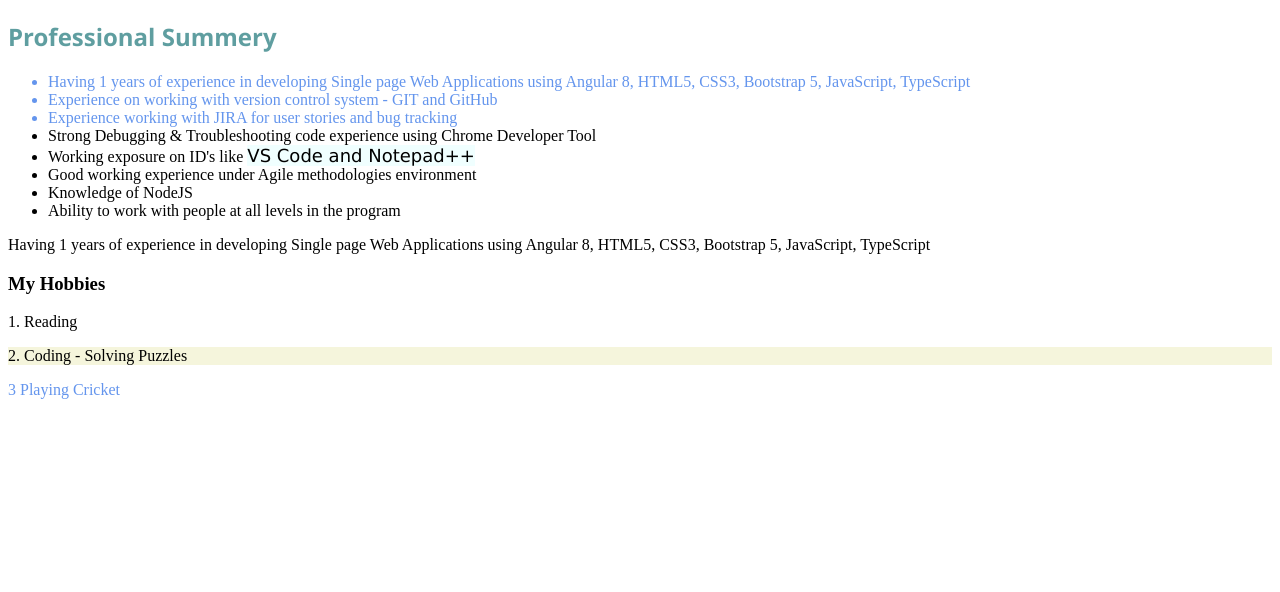
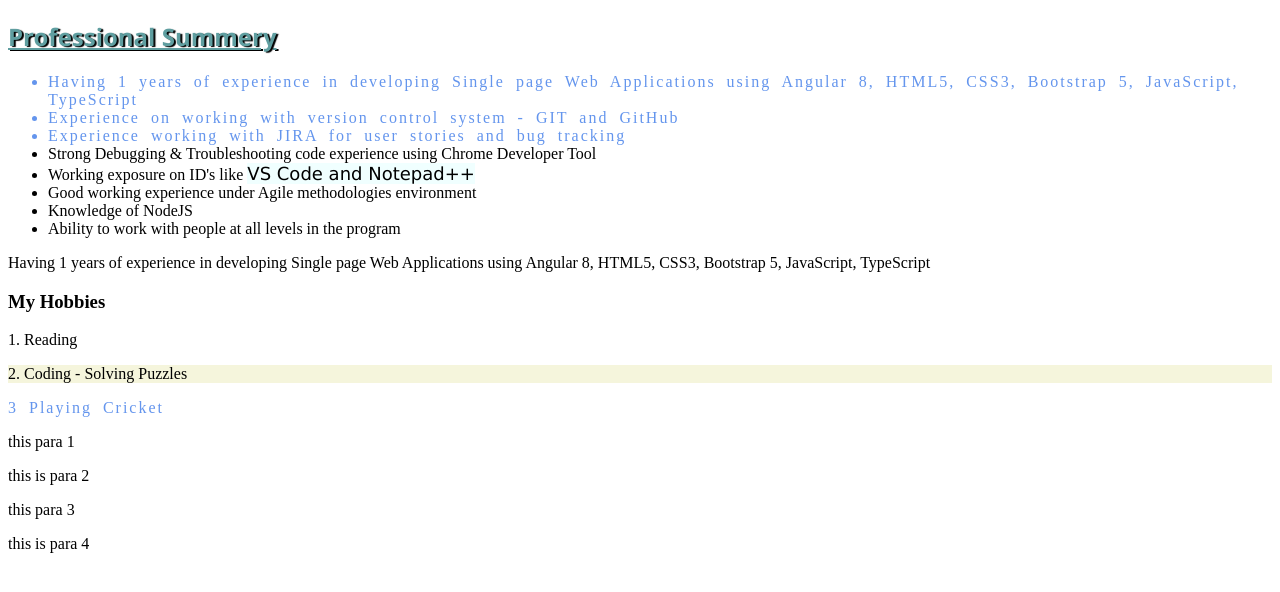
Before and after one commit to Toraskarpg/MyProfile, a plain HTML site: page cssBasic.html in a window 1280 px wide. Drawn offline with Linux system fonts and the light colour scheme.

Commit message:
Update cssBasic.html
css apply

```diff
--- a/cssBasic.html
+++ b/cssBasic.html
@@ -7,12 +7,19 @@
             color: cadetblue;
             font-family: 'Segoe UI', Tahoma, Geneva, Verdana, sans-serif;
             font-size: x-large;
+            text-align: start   ;
+            text-decoration: underline;
+            text-shadow: 2px 1px 1px black;
         }
         #coding {
             background-color: beige;
         }
         .techStack{
             color: cornflowerblue;
+            letter-spacing:2px ;
+            word-spacing: 5px;
+
+
         }
         #tools{
             background-color: azure;
@@ -44,6 +51,10 @@
     <p> 1. Reading </p>
     <p id="coding"> 2. Coding - Solving Puzzles </p>
     <p class="techStack"> 3 Playing Cricket</p>
+    <p> this para 1</p>
+    <p>this is para 2</p>
+    <p>this para 3</p>
+    <p>this is para 4</p>
 
 </body>
 </html>
```
